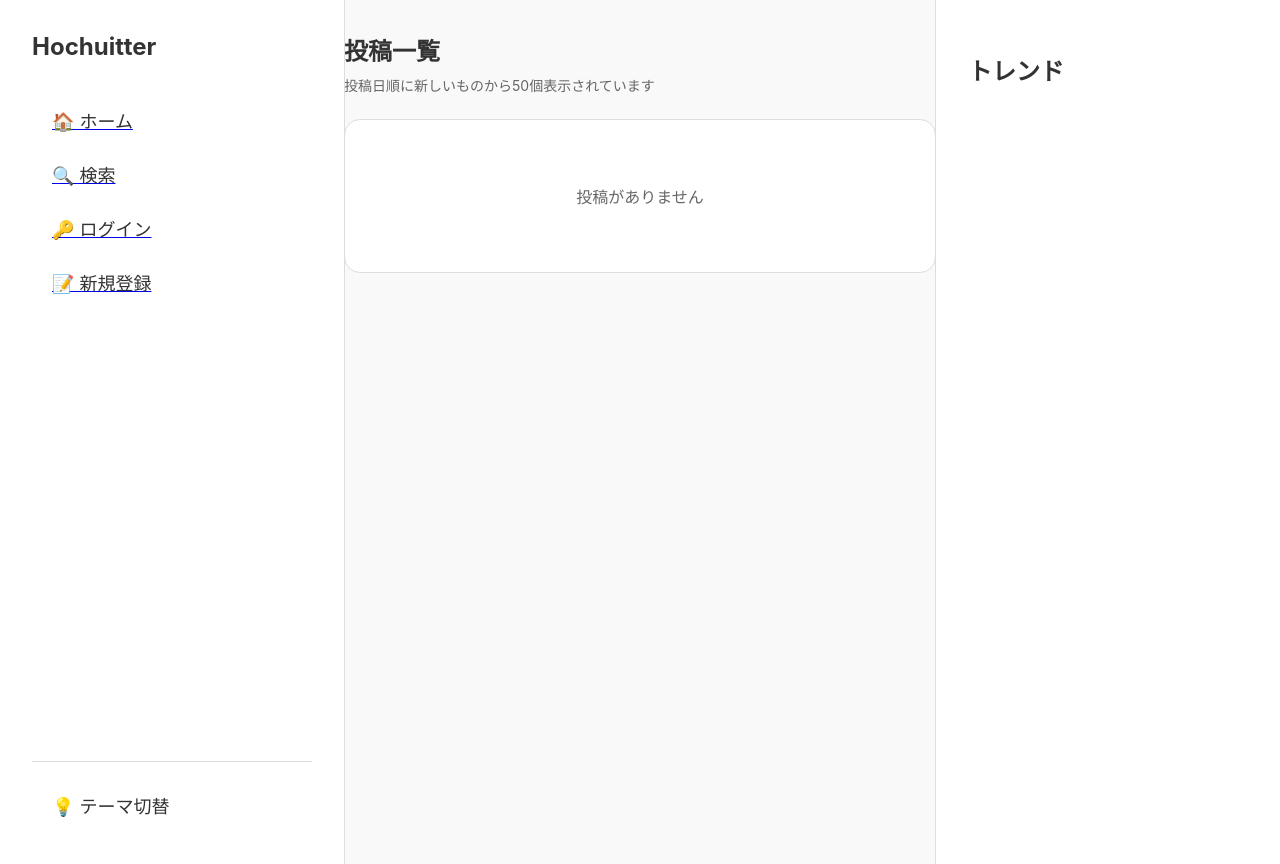
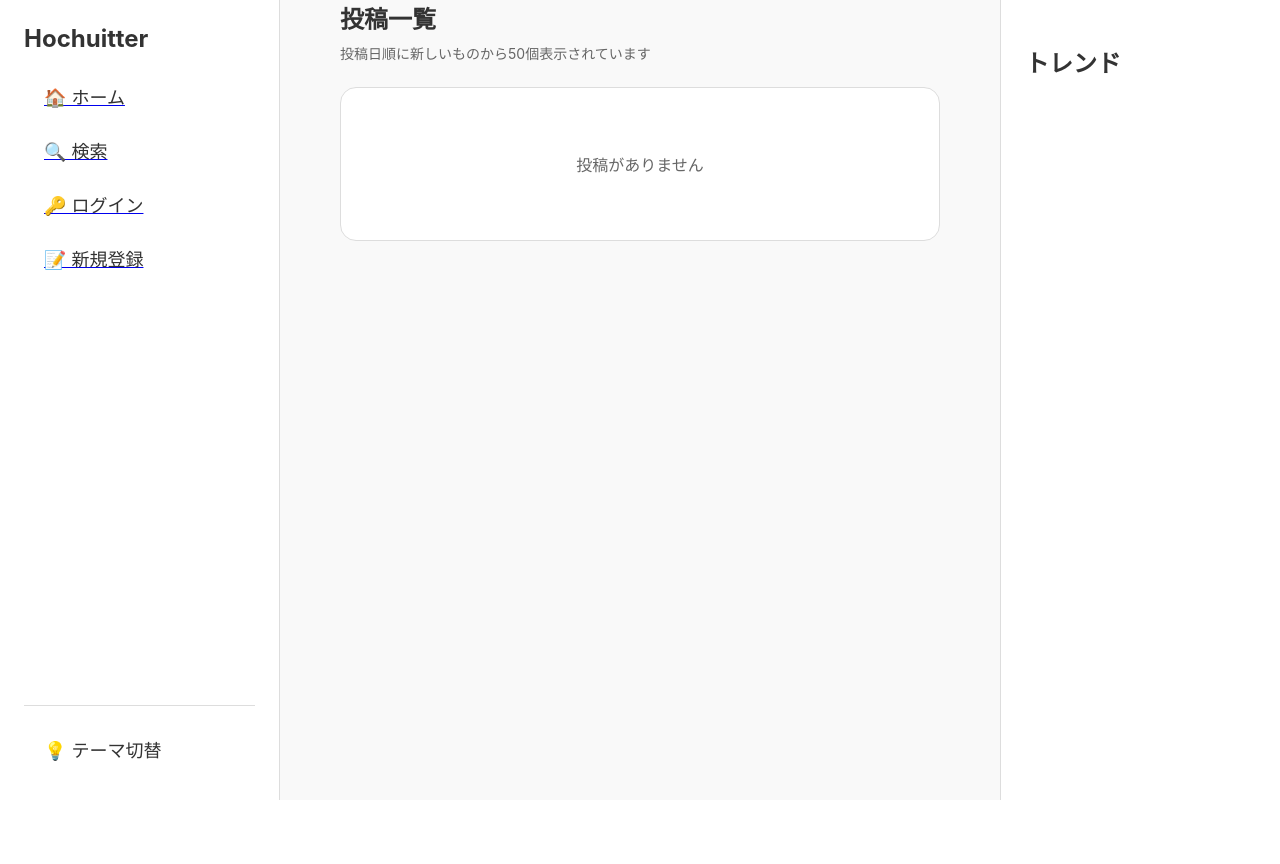
Before and after one commit to hochu-shunsuke/Hochuitter, a Django app: page / in a window 1280 px wide. After the commit the page ends 800 px from the top, so only its background shows below. Run offline with Django 5.2, Linux system fonts and the light colour scheme; data that the repository does not hold is empty.

Commit message:
デザインの大幅な改善。あとはサイドバーと投稿の間のスペース消して、loginとsignupも改善、スマホ版のハンバーガメニューを上部に表示とかかな！

```diff
--- a/sns/templates/base.html
+++ b/sns/templates/base.html
@@ -1,4 +1,3 @@
-<!DOCTYPE html>
 <html lang="ja">
 <head>
     <meta charset="UTF-8">
@@ -21,7 +20,7 @@
             /* レイアウトサイズ */
             --sidebar-width: 280px;
             --main-width: 800px;
-            --content-padding: 2rem;
+            --content-padding: 1.5rem;
             --post-spacing: 1.5rem;
         }
 
@@ -52,20 +51,18 @@
             justify-content: center;
             width: 100%;
             min-height: 100vh;
-            padding: 0 var(--content-padding);
-            box-sizing: border-box;
         }
 
         /* サイドバー */
         #sidebar-left, #sidebar-right {
             width: var(--sidebar-width);
             background-color: var(--bg-sidebar);
-            padding: var(--content-padding);
             height: 100vh;
             position: fixed;
             top: 0;
-            overflow-y: auto;
-            transition: background-color var(--transition-base);
+            display: flex;
+            flex-direction: column;
+            box-sizing: border-box;
         }
 
         #sidebar-left {
@@ -82,8 +79,8 @@
         .sidebar-content {
             display: flex;
             flex-direction: column;
-            gap: 0.5rem;
             height: 100%;
+            padding: var(--content-padding);
         }
 
         .sidebar-content h1 {
@@ -91,6 +88,12 @@
             font-size: 1.5rem;
             font-weight: bold;
             color: var(--text-primary);
+        }
+
+        .nav-wrapper {
+            flex: 1;
+            overflow-y: auto;
+            margin: -0.5rem 0;
         }
 
         .nav-button {
@@ -127,10 +130,20 @@
         #main-content {
             width: var(--main-width);
             min-height: 100vh;
-            padding: var(--content-padding);
             margin: 0 var(--sidebar-width);
             background-color: var(--bg-main);
             transition: background-color var(--transition-base);
+        }
+
+        /* アカウント情報 */
+        .account-info {
+            margin-bottom: 1rem;
+        }
+
+        .account-info .user-name {
+            font-weight: 600;
+            color: var(--text-primary);
+            margin-bottom: 0.25rem;
         }
 
         /* テーマ切り替えボタン */
@@ -176,7 +189,6 @@
             :root {
                 --sidebar-width: 0px;
                 --main-width: 100%;
-                --content-padding: 1rem;
             }
 
             #sidebar-left, #sidebar-right {
@@ -185,10 +197,6 @@
 
             #main-content {
                 margin: 0;
-            }
-
-            .layout-container {
-                padding: 0;
             }
         }
 
@@ -218,6 +226,7 @@
         <div id="sidebar-left">
             <div class="sidebar-content">
                 <h1>Hochuitter</h1>
+                <div class="nav-wrapper">
                     <nav>
                         <a href="{% url 'post:index' %}"><button class="nav-button">🏠 ホーム</button></a>
                         <a href="{% url 'post:index' %}"><button class="nav-button">🔍 検索</button></a>
@@ -235,6 +244,14 @@
                             <a href="{% url 'signup' %}"><button class="nav-button">📝 新規登録</button></a>
                         {% endif %}
                     </nav>
+                </div>
+
+                {% if user_id %}
+                <div class="account-info">
+                    <div class="user-name">{{ user }}</div>
+                </div>
+                {% endif %}
+
                 <div class="theme-toggle">
                     <button id="theme-toggle" class="theme-button">💡 テーマ切替</button>
                 </div>
```
Lines whose indentation alone changed are shown as unchanged.
